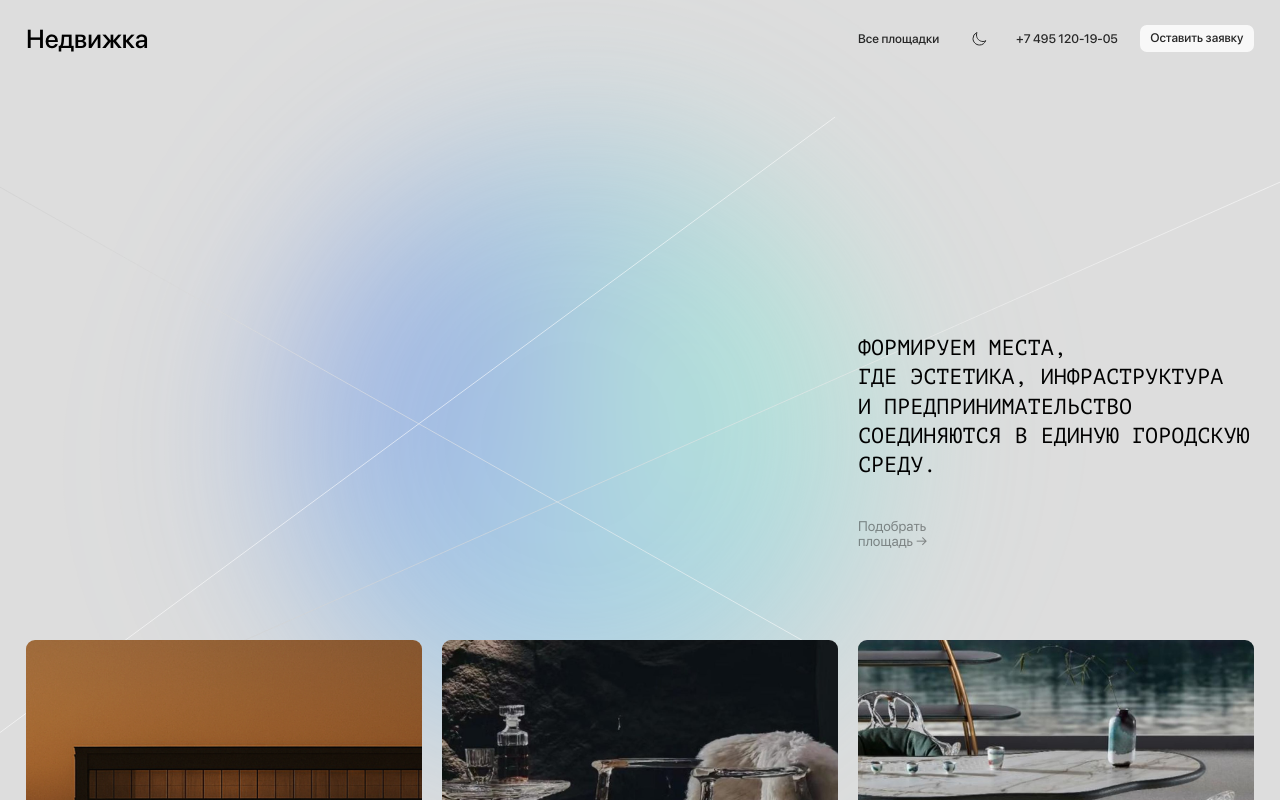
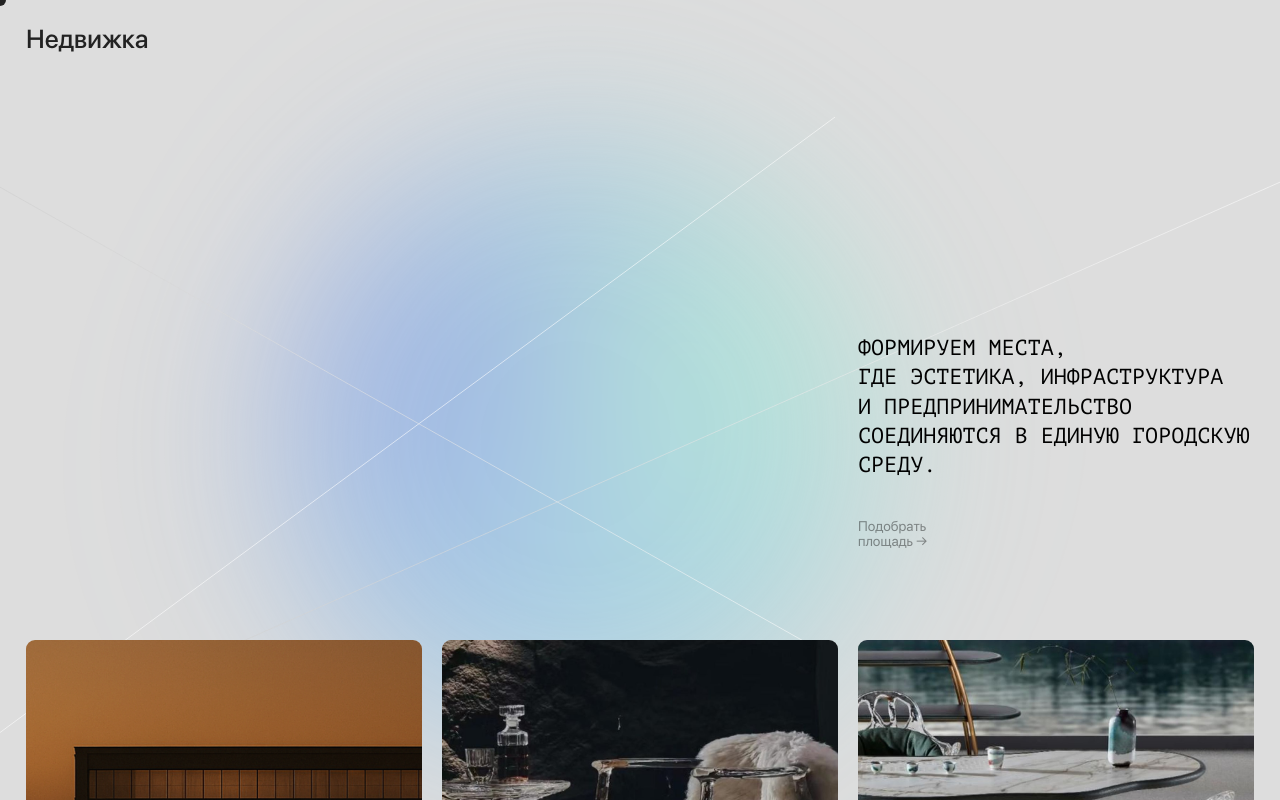
Before and after one commit to Imba-Sharik/nedvizka, a Next.js app: page / in a window 1280 px wide. Shown: the top 800 px of the page. Built offline with nearby package versions, Linux system fonts and the light colour scheme.

Commit message:
feat: add sticky header with mix-blend-difference and custom cursor

```diff
--- a/src/app/globals.css
+++ b/src/app/globals.css
@@ -1,4 +1,11 @@
 @import "tailwindcss";
+
+* { cursor: none !important; }
+
+@keyframes slideDown {
+  from { opacity: 0; transform: translateY(-12px); }
+  to   { opacity: 1; transform: translateY(0); }
+}
 @import "tw-animate-css";
 @import "shadcn/tailwind.css";
 
--- a/src/app/layout.tsx
+++ b/src/app/layout.tsx
@@ -2,6 +2,7 @@ import type { Metadata } from "next";
 import { sfProDisplay, ptMono } from "@/shared/fonts";
 import { ThemeProvider } from "@/shared/ui/theme-provider";
 import { Header } from "@/widgets/header";
+import { CustomCursor } from "@/shared/ui";
 import "./globals.css";
 
 export const metadata: Metadata = {
@@ -16,14 +17,15 @@ export default function RootLayout({
 }>) {
   return (
     <html lang="ru" suppressHydrationWarning>
-      <body className={`${sfProDisplay.variable} ${ptMono.variable} overflow-x-hidden antialiased`}>
+      <body className={`${sfProDisplay.variable} ${ptMono.variable} overflow-x-clip antialiased cursor-none`}>
         <ThemeProvider
           attribute="class"
           defaultTheme="light"
           enableSystem={false}
           themes={["light", "dark"]}
         >
-          <div className="relative overflow-x-hidden w-full max-w-480 mx-auto min-h-screen">
+          <div className="relative overflow-x-clip w-full max-w-480 mx-auto min-h-screen">
+            <CustomCursor />
             <Header />
             {children}
           </div>
--- /dev/null
+++ b/src/shared/ui/custom-cursor.tsx
@@ -0,0 +1,57 @@
+"use client";
+
+import { useEffect, useRef } from "react";
+
+// ─── Toggle cursor here ───────────────────────────────────────────────────────
+const ENABLED = true;
+// ─────────────────────────────────────────────────────────────────────────────
+
+const CLICKABLE = 'a, button, [role="button"], label, select, [tabindex]';
+
+export function CustomCursor() {
+  const dotRef = useRef<HTMLDivElement>(null);
+
+  useEffect(() => {
+    if (!ENABLED) return;
+
+    const dot = dotRef.current!;
+
+    const move = (e: MouseEvent) => {
+      dot.style.transform = `translate(${e.clientX}px, ${e.clientY}px)`;
+    };
+
+    const onEnter = (e: MouseEvent) => {
+      if ((e.target as HTMLElement).closest(CLICKABLE)) {
+        dot.style.width = "48px";
+        dot.style.height = "48px";
+      }
+    };
+
+    const onLeave = (e: MouseEvent) => {
+      if ((e.target as HTMLElement).closest(CLICKABLE)) {
+        dot.style.width = "12px";
+        dot.style.height = "12px";
+      }
+    };
+
+    window.addEventListener("mousemove", move);
+    window.addEventListener("mouseover", onEnter);
+    window.addEventListener("mouseout", onLeave);
+
+    return () => {
+      window.removeEventListener("mousemove", move);
+      window.removeEventListener("mouseover", onEnter);
+      window.removeEventListener("mouseout", onLeave);
+    };
+  }, []);
+
+  if (!ENABLED) return null;
+
+  return (
+    <div
+      ref={dotRef}
+      className="pointer-events-none fixed left-0 top-0 z-9999 -translate-x-1/2 -translate-y-1/2 rounded-full bg-white mix-blend-difference"
+      style={{ width: 12, height: 12, transition: "width 0.2s ease, height 0.2s ease" }}
+    />
+  );
+}
--- a/src/shared/ui/index.ts
+++ b/src/shared/ui/index.ts
@@ -9,6 +9,7 @@ export {
   DropdownMenuContent,
   DropdownMenuItem,
 } from "./dropdown-menu";
+export { CustomCursor } from "./custom-cursor";
 export {
   Sheet,
   SheetTrigger,
--- a/src/widgets/header/ui/Header.tsx
+++ b/src/widgets/header/ui/Header.tsx
@@ -30,15 +30,33 @@ export function Header() {
   };
 
   return (
-    <header className="relative flex items-center justify-between py-4 px-4 lg:py-5.75 lg:pl-6.5 lg:pr-6.5 lg:section-cols lg:gap-5 lg:items-center lg:justify-normal">
-      <Link href="/" className="text-[22px] lg:text-[26px] font-medium leading-7.75 text-page-text lg:col-span-2 lg:self-center">
+    <>
+      {/* Button outside header — no mix-blend-difference */}
+      <div className="sticky top-0 z-51 h-0 hidden lg:block pointer-events-none">
+        <button
+          className="pointer-events-auto absolute top-[clamp(16px,1.6vw,23px)] right-6.5 px-[clamp(8px,0.83vw,12px)] h-[clamp(26px,2.1vw,30px)] rounded-[7px] bg-white opacity-[0.82] text-[clamp(8px,0.97vw,14px)] font-medium text-black"
+          style={{ animation: "slideDown 0.5s ease both", animationDelay: "320ms" }}
+        >
+          Оставить заявку
+        </button>
+      </div>
+
+      <header className="sticky top-0 z-50 mix-blend-difference flex items-center justify-between py-4 px-4 lg:py-5.75 lg:pl-6.5 lg:pr-6.5 lg:section-cols lg:gap-5 lg:items-center lg:justify-normal">
+        <Link
+          href="/"
+          className="text-[22px] lg:text-[26px] font-medium leading-7.75 text-white lg:col-span-2 lg:self-center"
+          style={{ animation: "slideDown 0.5s ease both", animationDelay: "0ms" }}
+        >
           Недвижка
         </Link>
 
         {/* Desktop nav */}
         <nav className="hidden lg:flex items-center justify-between lg:col-span-1">
           <DropdownMenu>
-          <DropdownMenuTrigger className="text-[clamp(8px,0.97vw,14px)] font-medium leading-4.25 opacity-[0.82] text-page-text outline-none cursor-pointer">
+            <DropdownMenuTrigger
+              className="text-[clamp(8px,0.97vw,14px)] font-medium leading-4.25 opacity-[0.82] text-white outline-none cursor-pointer"
+              style={{ animation: "slideDown 0.5s ease both", animationDelay: "80ms" }}
+            >
               Все площадки
             </DropdownMenuTrigger>
             <DropdownMenuContent align="start" className="min-w-64">
@@ -53,48 +71,30 @@ export function Header() {
           <div className="flex items-center" style={{ gap: 'clamp(0px, 1.7vw, 24px)' }}>
             <button
               onClick={toggleTheme}
-            className="w-7.5 h-7.5 flex items-center justify-center rounded-[7px] opacity-[0.82] text-page-text hover:bg-black/5 dark:hover:bg-white/10 transition-colors"
+              style={{ animation: "slideDown 0.5s ease both", animationDelay: "160ms" }}
+              className="w-7.5 h-7.5 flex items-center justify-center rounded-[7px] opacity-[0.82] text-white transition-colors"
               aria-label="Переключить тему"
             >
-            <svg
-              className="hidden dark:block w-5 h-5"
-              fill="none"
-              viewBox="0 0 24 24"
-              stroke="currentColor"
-              strokeWidth={1.5}
-            >
-              <path
-                strokeLinecap="round"
-                strokeLinejoin="round"
-                d="M12 3v2.25m6.364.386-1.591 1.591M21 12h-2.25m-.386 6.364-1.591-1.591M12 18.75V21m-4.773-4.227-1.591 1.591M5.25 12H3m4.227-4.773L5.636 5.636M15.75 12a3.75 3.75 0 1 1-7.5 0 3.75 3.75 0 0 1 7.5 0Z"
-              />
-            </svg>
-            <svg
-              className="block dark:hidden w-4 h-4"
-              fill="none"
-              viewBox="0 0 24 24"
-              stroke="currentColor"
-              strokeWidth={1.5}
-            >
-              <path
-                strokeLinecap="round"
-                strokeLinejoin="round"
-                d="M21.752 15.002A9.72 9.72 0 0 1 18 15.75c-5.385 0-9.75-4.365-9.75-9.75 0-1.33.266-2.597.748-3.752A9.753 9.753 0 0 0 3 11.25C3 16.635 7.365 21 12.75 21a9.753 9.753 0 0 0 9.002-5.998Z"
-              />
+              <svg className="w-4 h-4" fill="none" viewBox="0 0 24 24" stroke="white" strokeWidth={1.5}>
+                <path strokeLinecap="round" strokeLinejoin="round" d="M21.752 15.002A9.72 9.72 0 0 1 18 15.75c-5.385 0-9.75-4.365-9.75-9.75 0-1.33.266-2.597.748-3.752A9.753 9.753 0 0 0 3 11.25C3 16.635 7.365 21 12.75 21a9.753 9.753 0 0 0 9.002-5.998Z" />
               </svg>
             </button>
-          <p className="text-[clamp(8px,0.97vw,14px)] font-medium leading-4.25 opacity-[0.82] text-page-text">
+            <p
+              className="text-[clamp(8px,0.97vw,14px)] font-medium leading-4.25 opacity-[0.82] text-white"
+              style={{ animation: "slideDown 0.5s ease both", animationDelay: "240ms" }}
+            >
               +7 495 120-19-05
             </p>
-          <button className="px-[clamp(8px,0.83vw,12px)] h-[clamp(26px,2.1vw,30px)] rounded-[7px] bg-white dark:bg-white/10 opacity-[0.82] text-[clamp(8px,0.97vw,14px)] font-medium text-page-text">
+            {/* Invisible spacer for button space */}
+            <span className="invisible px-[clamp(8px,0.83vw,12px)] h-[clamp(26px,2.1vw,30px)] text-[clamp(8px,0.97vw,14px)] font-medium">
               Оставить заявку
-          </button>
+            </span>
           </div>
         </nav>
 
         {/* Mobile menu */}
         <Sheet open={open} onOpenChange={setOpen}>
-        <SheetTrigger className="lg:hidden text-[14px] font-medium uppercase tracking-wide text-page-text opacity-[0.82]">
+          <SheetTrigger className="lg:hidden text-[14px] font-medium uppercase tracking-wide text-white opacity-[0.82]">
             Menu
           </SheetTrigger>
           <SheetContent side="right" className="flex flex-col gap-6 p-6 pt-12">
@@ -106,7 +106,7 @@ export function Header() {
               <Link
                 href="/"
                 onClick={() => setOpen(false)}
-              className="text-[16px] font-medium text-page-text opacity-[0.82] py-2"
+                className="text-[16px] font-medium text-white opacity-[0.82] py-2"
               >
                 Главная
               </Link>
@@ -115,32 +115,32 @@ export function Header() {
                   key={v.href}
                   href={v.href}
                   onClick={() => setOpen(false)}
-                className="text-[16px] font-medium text-page-text opacity-[0.82] py-2"
+                  className="text-[16px] font-medium text-white opacity-[0.82] py-2"
                 >
                   {v.name}
                 </Link>
               ))}
             </div>
 
-          <p className="text-[14px] font-medium opacity-[0.82] text-page-text">
+            <p className="text-[14px] font-medium opacity-[0.82] text-white">
               +7 495 120-19-05
             </p>
 
             <button
               onClick={() => setOpen(false)}
-            className="w-full h-10 rounded-[7px] bg-black/5 dark:bg-white/10 text-[14px] font-medium text-page-text"
+              className="w-full h-10 rounded-[7px] bg-black/5 dark:bg-white/10 text-[14px] font-medium text-white"
             >
               Оставить заявку
             </button>
 
             <button
               onClick={() => { toggleTheme(); setOpen(false); }}
-            className="flex items-center gap-2 text-[14px] font-medium opacity-[0.82] text-page-text"
+              className="flex items-center gap-2 text-[14px] font-medium opacity-[0.82] text-white"
             >
-            <svg className="hidden dark:block w-5 h-5" fill="none" viewBox="0 0 24 24" stroke="currentColor" strokeWidth={1.5}>
+              <svg className="hidden dark:block w-5 h-5" fill="none" viewBox="0 0 24 24" stroke="white" strokeWidth={1.5}>
                 <path strokeLinecap="round" strokeLinejoin="round" d="M12 3v2.25m6.364.386-1.591 1.591M21 12h-2.25m-.386 6.364-1.591-1.591M12 18.75V21m-4.773-4.227-1.591 1.591M5.25 12H3m4.227-4.773L5.636 5.636M15.75 12a3.75 3.75 0 1 1-7.5 0 3.75 3.75 0 0 1 7.5 0Z" />
               </svg>
-            <svg className="block dark:hidden w-4 h-4" fill="none" viewBox="0 0 24 24" stroke="currentColor" strokeWidth={1.5}>
+              <svg className="block dark:hidden w-4 h-4" fill="none" viewBox="0 0 24 24" stroke="white" strokeWidth={1.5}>
                 <path strokeLinecap="round" strokeLinejoin="round" d="M21.752 15.002A9.72 9.72 0 0 1 18 15.75c-5.385 0-9.75-4.365-9.75-9.75 0-1.33.266-2.597.748-3.752A9.753 9.753 0 0 0 3 11.25C3 16.635 7.365 21 12.75 21a9.753 9.753 0 0 0 9.002-5.998Z" />
               </svg>
               Сменить тему
@@ -148,5 +148,6 @@ export function Header() {
           </SheetContent>
         </Sheet>
       </header>
+    </>
   );
 }
```
Lines whose indentation alone changed are shown as unchanged.
